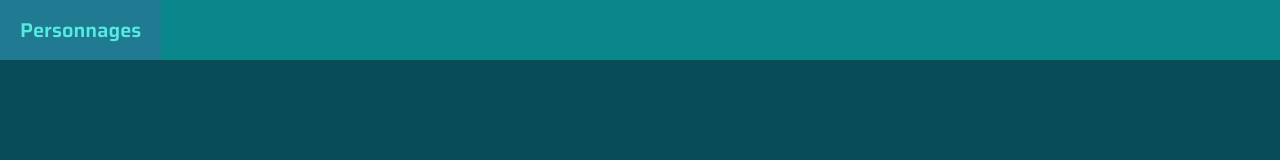
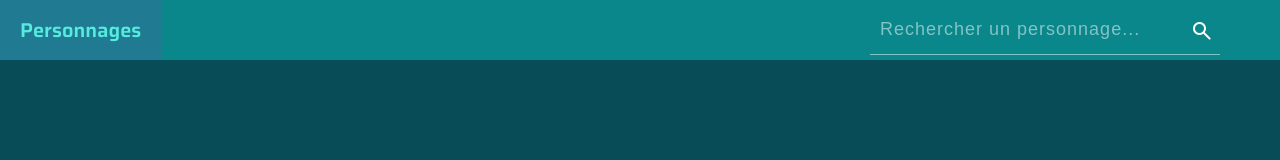
Before and after one commit to LeGreedou/TP-note-JS, a plain HTML site: page index.html in a window 1280 px wide. Drawn offline with nearby package versions, Linux system fonts and the light colour scheme; no server answers.

Commit message:
Module de recherche

```diff
--- a/index.html
+++ b/index.html
@@ -6,7 +6,6 @@
     <title>Gestion de personnages</title>
 
     <link rel="stylesheet" href="styles/style.css">
-    <link href="https://fonts.googleapis.com/css2?family=Material+Symbols+Rounded" rel="stylesheet" />
     <link rel="stylesheet" href="https://fonts.googleapis.com/css2?family=Material+Symbols+Rounded" />
 
     <script type="module" src="js/config.js"></script>
@@ -17,6 +16,12 @@
         <nav>
             <button onclick="route('listing');" id="listing-button">Personnages</button>
         </nav>
+        <div class="search-box">
+            <button onclick="route('search');" class="btn-search">
+                <i class="material-symbols-rounded">search</i>
+            </button>
+            <input type="text" id="recherche" class="input-search" placeholder="Rechercher un personnage...">
+        </div>
     </header>
     <main>
         <nav id="app"></nav>
--- a/js/app.js
+++ b/js/app.js
@@ -1,9 +1,11 @@
 import { loadDetail } from './views/detailView.js';
 import { loadListing } from './views/listingView.js';
+import { loadListingSearch } from './views/listingViewSearch.js';
 
 export function route(view, id = null) {
     if (view === 'listing') loadListing();
     if (view === 'detail' && id) loadDetail(id);
+    if (view === 'search') loadListingSearch();
 }
 
 window.route = route;
--- /dev/null
+++ b/js/views/listingViewSearch.js
@@ -0,0 +1,20 @@
+import { getPersonnages } from '../provider.js';
+
+export async function loadListingSearch() {
+    const persos = await getPersonnages();
+    const searchInput = document.getElementById('recherche');
+    console.log(searchInput);
+    const termesRecherche = searchInput.value.toLowerCase();
+    const filteredPersos = persos.filter(p => p.nom.toLowerCase().includes(termesRecherche));
+
+    const app = document.getElementById('app');
+    const details = document.getElementById('details');
+
+    details.innerHTML = '';
+    app.innerHTML = '<h1>Liste des Personnages</h1>' + filteredPersos.map(p =>
+        `<div class="horizontal-card" onclick="route('detail', ${p.id})">`
+        + `<img src="${p.image}" alt="${p.nom}">`
+        + `<h2>${p.nom}</h2>`
+        + `</div>`
+    ).join('');
+}
--- a/styles/style.css
+++ b/styles/style.css
@@ -12,6 +12,7 @@ header {
     display: flex;
     justify-content: space-between;
     align-items: center;
+    padding-right: 60px;
 }
 
 header button {
@@ -105,3 +106,55 @@ main nav {
     transition: 0.3s;
     transform: scale(1.005);
 }
+
+*{
+    box-sizing: border-box;
+}
+
+.search-box{
+    width: fit-content;
+    height: fit-content;
+    position: relative;
+}
+
+.input-search{
+    height: 50px;
+    width: 350px;
+    border-style: none;
+    padding: 10px;
+    font-size: 18px;
+    letter-spacing: 1px;
+    outline: none;
+    border-radius: 25px;
+    background-color: #22a6b3;
+    padding-right: 40px;
+    color:#fff;
+}
+
+.input-search::placeholder{
+    color:rgba(255,255,255,.5);
+    font-size: 18px;
+    font-weight: 100;
+}
+.btn-search{
+    width: 50px;
+    height: 50px;
+    cursor: pointer;
+    align-content: center;
+    border-radius: 50%;
+    right: 0px;
+    position: absolute;
+    color:#ffffff ;
+    background-color:transparent;
+    pointer-events: painted;
+}
+
+.material-symbols-rounded {
+    padding-top:10px;
+}
+.btn-search ~ .input-search{
+    width: 350px;
+    border-radius: 0px;
+    background-color: transparent;
+    border-bottom:1px solid rgba(255,255,255,.5);
+}
```
